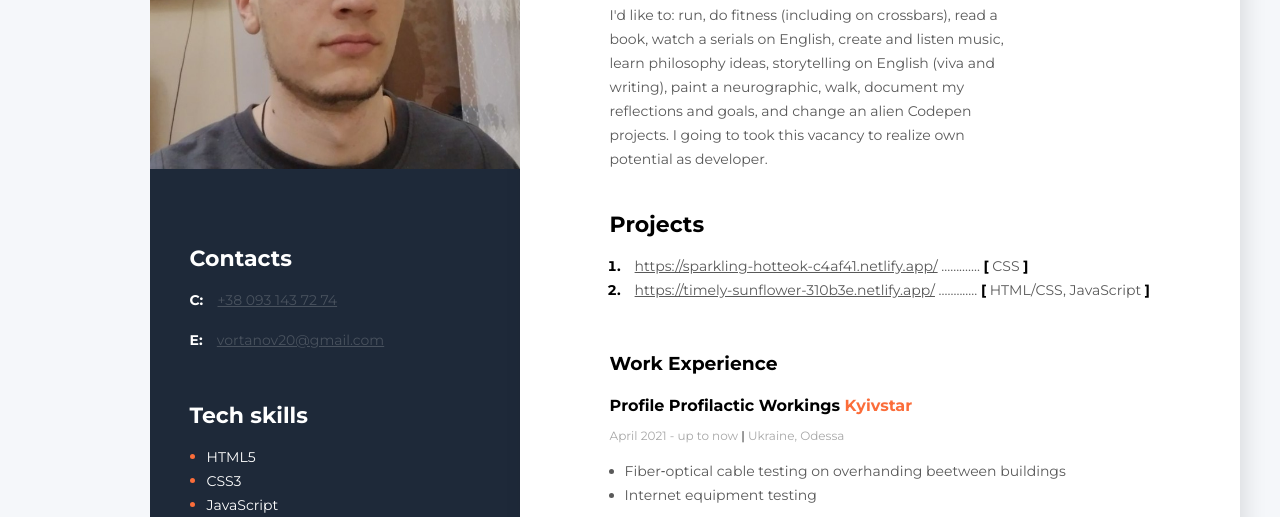
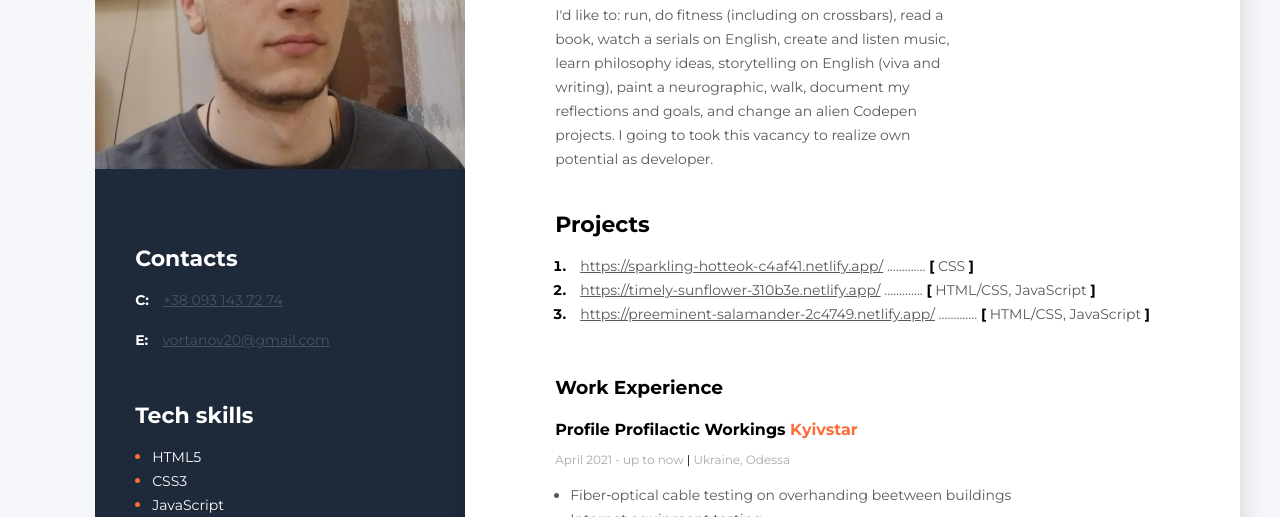
Before and after one commit to GeorgeBryzh/Resume, a plain HTML site: page index.html in a window 1280 px wide. Shown: the part 249-766 px from the top of the page. Drawn offline with Linux system fonts and the light colour scheme.

Commit message:
Update index.html

```diff
--- a/index.html
+++ b/index.html
@@ -41,6 +41,13 @@
                         <li class="projects-item">
                             <span class="project">
                                 <a href="https://timely-sunflower-310b3e.netlify.app/" class="project-link">https://timely-sunflower-310b3e.netlify.app/</a>
+                                .............
+                                <span class="project-bracket">[</span> HTML/CSS, JavaScript  <span class="project-bracket">]</span>
+                            </span>
+                        </li>
+                        <li class="projects-item">
+                            <span class="project">
+                                <a href="https://preeminent-salamander-2c4749.netlify.app/" class="project-link">https://preeminent-salamander-2c4749.netlify.app/</a>
                                 .............
                                 <span class="project-bracket">[</span> HTML/CSS, JavaScript  <span class="project-bracket">]</span>
                             </span>
```
